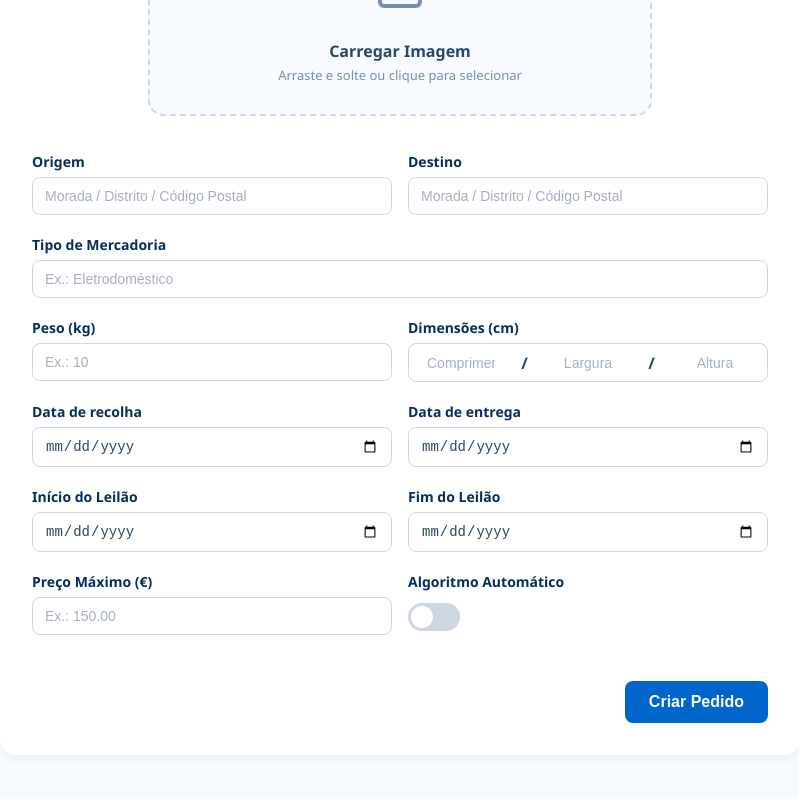
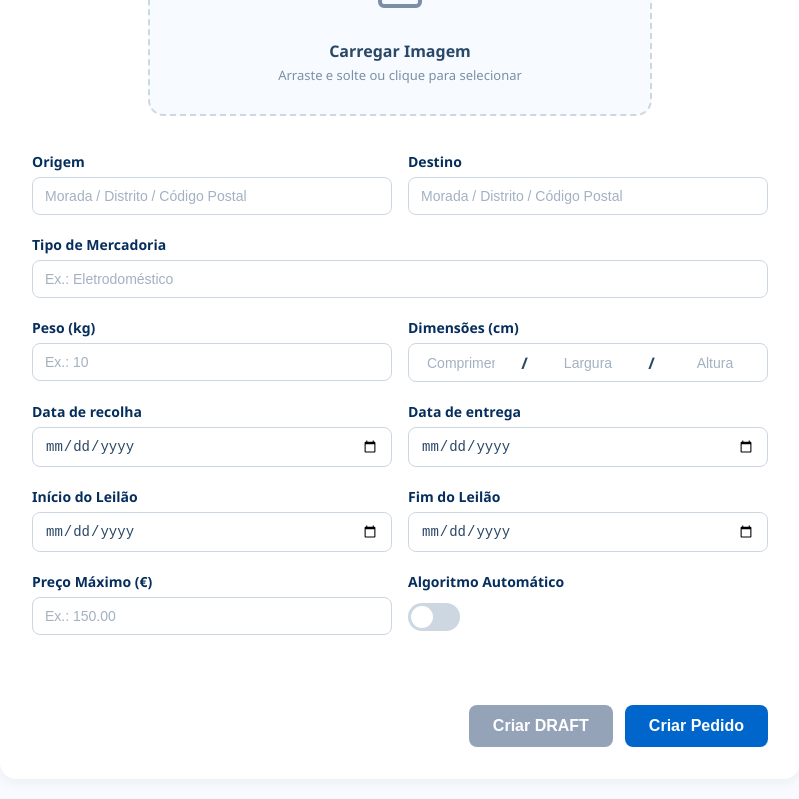
Before and after one commit to Falphir/Bid-Go_Frontend_Web, a React (Create React App) app: page /createRequest in a window 1280 px wide. Shown: the part 337-1136 px from the top of the page, without its empty margins (240-1039 px from the left). Built offline with nearby package versions, Linux system fonts and the light colour scheme.

Commit message:
Added DRAFT button

```diff
--- a/src/pages/CreateTransportPage.js
+++ b/src/pages/CreateTransportPage.js
@@ -25,8 +25,36 @@ function CreateTransportPage() {
     const [error, setError] = useState(null);
     const abortRef = useRef(null);
 
+
+        const handleCreateDraft = async () => {
+            // reuse the existing form submit flow but target the DRAFT endpoint
+            // do not modify the JWT parsing logic inside handleSubmit
+            try {
+                // pass null as event and the draft URL as second arg
+                await handleSubmit?.(null, API_URL_DRAFT);
+                // success feedback
+                window.alert("Rascunho criado com sucesso.");
+            } catch (err) {
+                // handle errors similarly to the form submit
+                if (axios.isCancel?.(err) || err?.name === "CanceledError") return;
+                if (err?.response) {
+                    const body = err.response.data ? ` - ${JSON.stringify(err.response.data)}` : "";
+                    setError(`Server error: ${err.response.status} ${err.response.statusText}${body}`);
+                } else if (err?.request) {
+                    setError("Network error: no response from server");
+                } else {
+                    setError(`Request error: ${err?.message}`);
+                }
+            } finally {
+                setLoading(false);
+            }
+        };
+
     const API_URL =
         "/transports/createTransport";
+
+ const API_URL_DRAFT = "/transports/createDRAFTTransport";
+
 
     // Handles image selection through the hidden file input
     const handleImageChange = (e) => {
@@ -63,8 +91,8 @@ function CreateTransportPage() {
     }, []);
 
     // Submission handler: sends FormData if there's an image, otherwise JSON
-    const handleSubmit = async (e) => {
-        e.preventDefault();
+    const handleSubmit = async (e, targetUrl = API_URL) => {
+        if (e?.preventDefault) e.preventDefault();
         setError(null);
         setLoading(true);
         const controller = new AbortController();
@@ -72,8 +100,8 @@ function CreateTransportPage() {
 
         try {
             const token =
-                localStorage.getItem("access_token") ||
-                sessionStorage.getItem("access_token");
+                localStorage.getItem("token") ||
+                sessionStorage.getItem("token");
             if (!token) {
                 setError(
                     "Autenticação: token não encontrado. Faz login e tenta de novo."
@@ -162,10 +190,10 @@ function CreateTransportPage() {
                 );
 
                 // debug log entries being sent
-                console.debug("Sending FormData to", API_URL);
+                console.debug("Sending FormData to", targetUrl);
                 for (const pair of formData.entries()) console.debug(pair[0], pair[1]);
 
-                await api.post(API_URL, formData, {
+                await api.post(targetUrl, formData, {
                     signal: controller.signal
 
                 });
@@ -189,9 +217,9 @@ function CreateTransportPage() {
                     isAutomaticSelectionEnabled,
                 };
 
-                console.debug("Sending JSON payload to", API_URL, payload);
+                console.debug("Sending JSON payload to", targetUrl, payload);
 
-                await api.post(API_URL, payload, {
+                await api.post(targetUrl, payload, {
                     signal: controller.signal,
 
                 });
@@ -429,9 +457,19 @@ function CreateTransportPage() {
 
                 {error && <div className="error-message">{error}</div>}
 
-                <button type="submit" className="submit-button" disabled={loading}>
-                    {loading ? "Enviando..." : "Criar Pedido"}
-                </button>
+                 <div className="form-actions">
+                    <button
+                        type="button"
+                        className="draft-button"
+                        onClick={handleCreateDraft}
+                        disabled={loading}
+                    >
+                        {loading ? "A processar..." : "Criar DRAFT"}
+                    </button>
+                    <button type="submit" className="submit-button" disabled={loading}>
+                        {loading ? "Enviando..." : "Criar Pedido"}
+                    </button>
+                </div>
             </form>
         </div>
     );
--- a/src/styles/CreateTransportPage.css
+++ b/src/styles/CreateTransportPage.css
@@ -320,3 +320,35 @@
 .submit-button:hover {
   background-color: #004fa1;
 }
+
+/* Actions area with draft + submit buttons */
+.form-actions {
+  display: flex;
+  gap: 12px;
+  justify-content: flex-end;
+  margin-top: 24px;
+  width: 100%;
+}
+
+.draft-button {
+margin-top: 24px;
+  align-self: flex-end;
+  padding: 12px 24px;
+  background-color: #94a3b8;
+  color: #ffffff;
+  border: none;
+  border-radius: 8px;
+  font-size: 16px;
+  font-weight: 600;
+  cursor: pointer;
+  transition: background-color 0.2s ease;
+}
+
+.draft-button:hover:not(:disabled) {
+  background: #748199;
+}
+
+.draft-button:disabled {
+  opacity: 0.7;
+  cursor: not-allowed;
+}
```
